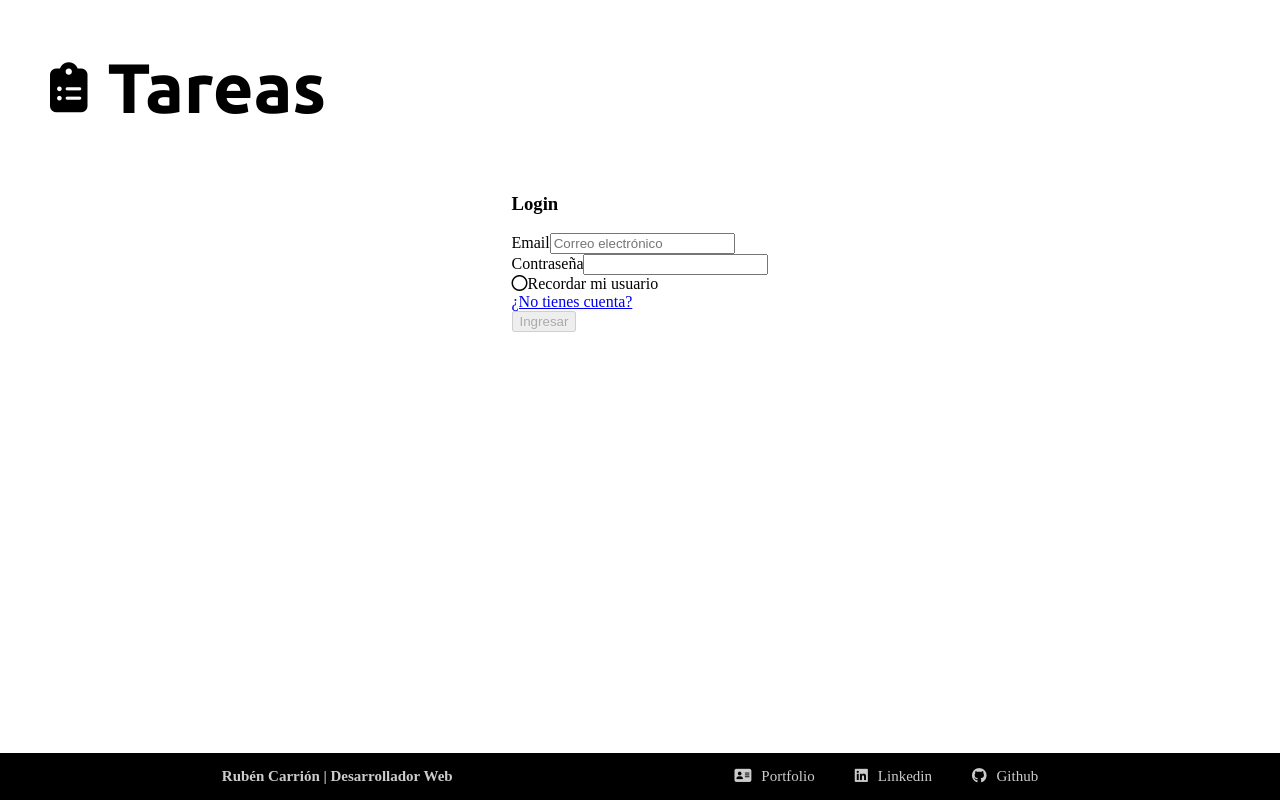
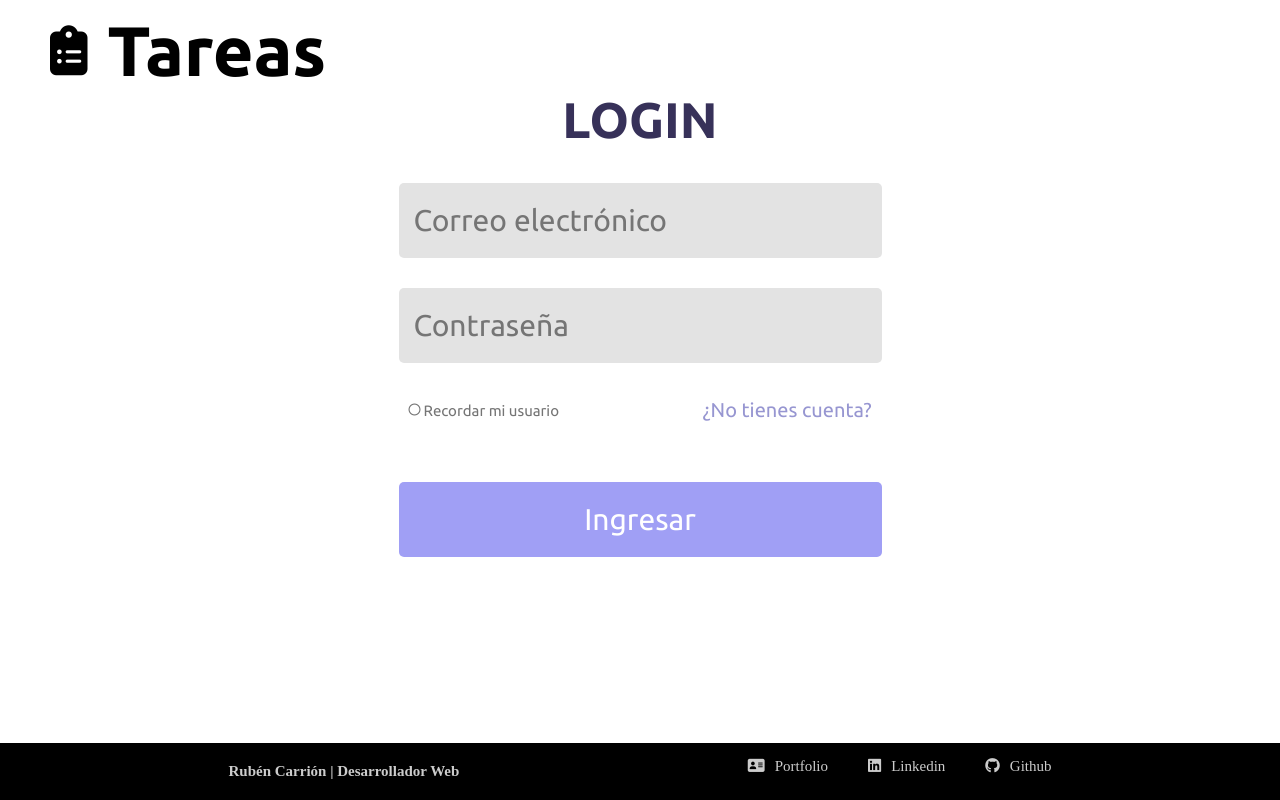
Before and after one commit to cnrubn/tareasApp, an Angular app: page /auth/login in a window 1280 px wide. Built offline with nearby package versions, Linux system fonts and the light colour scheme.

Commit message:
CSS componentes login y registro.

```diff
--- a/src/app/app.component.css
+++ b/src/app/app.component.css
@@ -8,15 +8,9 @@
 .contenedor-outlet {
     flex: auto;
     margin: 0 auto;
+    display: flex;
+    align-items: center;
 }
-
-/* .contenido {
-    background-color: #fff;
-    border-radius: 25px;
-    margin: 40px auto;
-    overflow: hidden;
-    box-shadow: rgba(0, 0, 0, 0.35) 0px 5px 15px;
-} */
 
 app-footer {
     margin: 0;
--- a/src/app/auth/login/login.component.html
+++ b/src/app/auth/login/login.component.html
@@ -1,4 +1,6 @@
-<h3>Login</h3>
+<div class="contenedor-global-login">
+
+    <h3>LOGIN</h3>
 
     <form   [formGroup]="miFormulario"
             (ngSubmit)="login()"
@@ -6,9 +8,9 @@
 
         <div>
 
-        <label for="email">Email</label>
             <input  id="email"
                     type="email"
+                    class="b-input"
                     formControlName="email"
                     [(ngModel)]="emailStorage"
                     placeholder="Correo electrónico"
@@ -18,17 +20,20 @@
 
         <div>
 
-        <label for="password">Contraseña</label>
             <input  id="password"
                     type="password"
+                    class="b-input"
                     formControlName="password"
+                    placeholder="Contraseña"
                     >
 
         </div>
 
-    <div>
+        <div    class="b-usuario">
 
-        <div    (click)="recordameAccion()">
+            <div    (click)="recordameAccion()"
+                    class="b-recordar"
+                    >
 
                 <i  class="fa-regular"
                     [ngClass]="{
@@ -38,12 +43,9 @@
                     >
                 </i>
 
-            <!-- <i class="fa-regular fa-circle-check"></i> -->
-
                 <span>Recordar mi usuario</span>
 
             </div>
-
 
             <a  routerLink="/auth/registro">¿No tienes cuenta?</a>
 
@@ -53,12 +55,13 @@
 
             <button type="submit"
                     [disabled]="miFormulario.invalid"
+                    class="b-input btn"
                     >
                         Ingresar
             </button>
 
         </div>
 
+    </form>
 
-
-</form>
+</div>
--- a/src/app/auth/registro/registro.component.html
+++ b/src/app/auth/registro/registro.component.html
@@ -1,4 +1,6 @@
-<h3>Crear Cuenta</h3>
+<div class="contenedor-global-login">
+
+    <h3>REGISTRO</h3>
 
     <form   [formGroup]="miFormulario"
             (ngSubmit)="guardar()"
@@ -6,37 +8,42 @@
 
         <div>
 
-        <label for="email">Email</label>
             <input  id="email"
                     type="email"
                     formControlName="email"
+                    class="b-input"
+                    placeholder="Correo electrónico"
                     >
 
         </div>
 
         <div>
 
-        <label for="name">Nombre</label>
             <input  id="name"
                     type="text"
                     formControlName="nombre"
+                    class="b-input"
+                    placeholder="Nombre Usuario"
                     >
 
         </div>
 
         <div>
 
-        <label for="password">Contraseña</label>
             <input  id="password"
                     type="password"
                     formControlName="password"
+                    class="b-input"
+                    placeholder="Contraseña"
                     >
 
         </div>
 
-    <div>
+        <div    class="b-usuario">
 
-        <div    (click)="recordameAccion()">
+            <div    (click)="recordameAccion()"
+                    class="b-recordar"
+                    >
 
                 <i  class="fa-regular"
                     [ngClass]="{
@@ -45,8 +52,6 @@
                     }"
                     >
                 </i>
-
-            <!-- <i class="fa-regular fa-circle-check"></i> -->
 
                 <span>Recordar mi usuario</span>
 
@@ -60,12 +65,13 @@
 
             <button type="submit"
                     [disabled]="miFormulario.invalid"
+                    class="b-input btn"
                     >
                         Crear Cuenta
             </button>
 
         </div>
 
+    </form>
 
-
-</form>
+</div>
--- a/src/app/shared/footer/footer.component.css
+++ b/src/app/shared/footer/footer.component.css
@@ -2,21 +2,19 @@
     background-color: #000;
     color: #ccc;
     min-height: 5vh;
-
     display: flex;
     flex: wrap;
     justify-content: space-evenly;
-
 }
 
 .bloque-txt h3 {
     font-size: 15px;
     text-align: center;
+    color: #ccc;
 }
 
 .bloque-redes {
     font-size: 15px;
-    /* margin-top: 10px; */
 }
 
 .bloque-redes ul {
--- a/src/app/shared/header/header.component.css
+++ b/src/app/shared/header/header.component.css
@@ -14,5 +14,6 @@
 
 h1 {
     font-size: 70px;
+    margin: 10px;
     margin-left: 20px;
 }
--- a/src/styles.css
+++ b/src/styles.css
@@ -2,3 +2,74 @@ body {
     padding: 0;
     margin: 0;
 }
+
+/* Estilos componentes login y registro. */
+.contenedor-global-login {
+    font-family: 'Ubuntu', sans-serif;
+    display: flex;
+    flex: wrap;
+    justify-content: center;
+    flex-direction: column;
+    align-items: center;
+    margin-top: -200px;
+}
+
+h3 {
+    font-size: 50px;
+    color: #373159;
+    margin: 20px;
+}
+
+.b-input {
+    border: none;
+    background-color: #e3e3e3;
+    font-family: 'Ubuntu', sans-serif;
+    font-size: 30px;
+    margin: 15px 0;
+    padding: 20px 15px;
+    border-radius: 5px;
+}
+
+.b-usuario {
+    display: flex;
+    flex: wrap;
+    justify-content: space-between;
+    align-items: center;
+    margin: 20px 10px;
+}
+
+.b-usuario .b-recordar {
+    display: flex;
+    flex: wrap;
+    align-items: center;
+    color: #757575;
+    cursor: pointer;
+}
+
+.b-usuario .b-recordar .fa-regular {
+    padding-right: 3px;
+    font-size: 12px;
+}
+
+.b-usuario .b-recordar span {
+    padding-right: 5px;
+    font-size: 15px;
+}
+
+.b-usuario a {
+    text-decoration: none;
+    font-size: 20px;
+    color: #9796d1;
+}
+
+.b-input.btn {
+    background-color: #a09ff5;
+    color: #fff;
+    width: 100%;
+    cursor: pointer;
+    margin-top: 40px;
+}
+
+.b-input.btn:hover {
+    background-color: #7674f7;
+}
```
Lines whose indentation alone changed are shown as unchanged.
